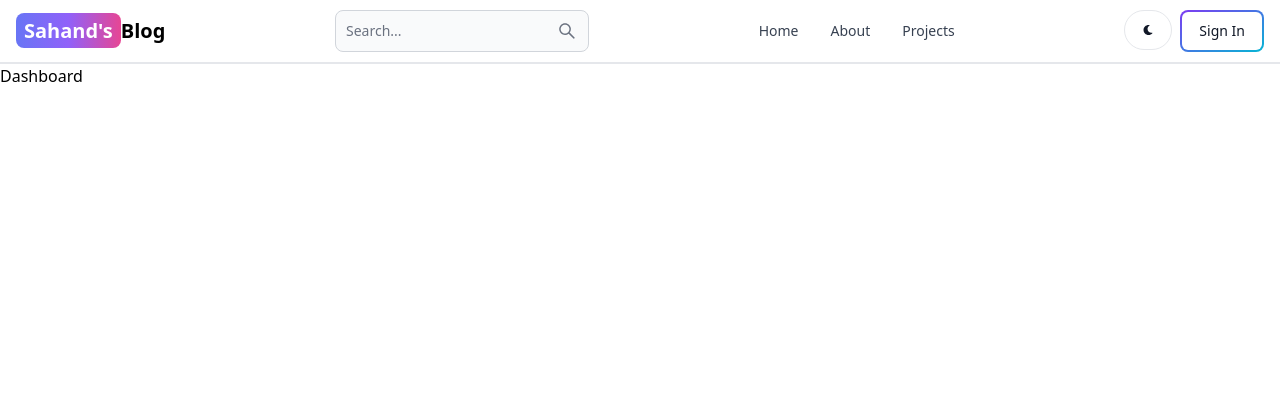
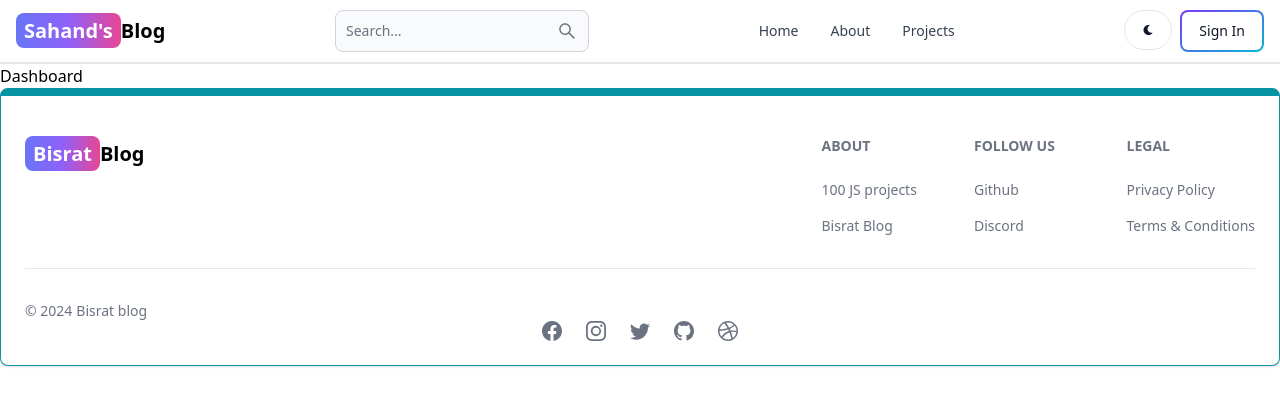
Before and after one commit to Hellobisrat/MernBlogtailwind, a React (Vite) app in the folder client/: page /dashboard in a window 1280 px wide. Shown: the top 406 px of the page. Built offline with nearby package versions, Linux system fonts and the light colour scheme.

Commit message:
create and add the footer component

```diff
--- a/client/src/App.jsx
+++ b/client/src/App.jsx
@@ -7,6 +7,7 @@
 import Projects from './pages/Projects';
 import Dashboard from './pages/Dashboard';
 import Header from './components/Header';
+import Footer from './components/Footer';
 
 
 function App() {
@@ -23,6 +24,7 @@
       <Route path='/project' element={<Projects/>}/>
       <Route path='/dashboard' element={<Dashboard/>}/>
     </Routes>
+    <Footer/>
     </BrowserRouter>
 
   )
--- /dev/null
+++ b/client/src/components/Footer.jsx
@@ -0,0 +1,97 @@
+
+import {Footer} from 'flowbite-react'
+import {Link} from 'react-router-dom'
+import {BsFacebook,BsTwitter,BsInstagram,BsDribbble,bsGithub, BsGithub} from 'react-icons/bs'
+export default function FooterCom() {
+  return (
+    <Footer
+    container className='border border-t-8
+    border-teal-500'>
+    <div className='w-full max-w-7xl mx-auto'>
+      <div className='grid w-full justify-between sm:flex md:grid-cols-1'>
+        <div className='mt-5'>
+        <Link to='/' className='self-center
+       whitespace-nowrap text-lg sm:text-xl
+       font-semibold dark:text-white'>
+        <span className='px-2 py-1
+        bg-gradient-to-r
+        from-indigo-500 via-purple-500 to-pink-500
+        rounded-lg text-white'>Bisrat</span>
+        Blog
+      </Link>
+        </div>
+        <div className='grid grid-cols-2
+        gap-8 mt-4 sm:grid-cols-3 sm:gap-6'
+        >
+          <div>
+          <Footer.Title title='About'/>
+          <Footer.LinkGroup col>
+            <Footer.Link
+            href='https://www.100jsporojects.com'
+            target='_blank'
+            rel='noopener noreferrer'>
+              100 JS projects
+
+            </Footer.Link>
+            <Footer.Link
+            href='/about'
+            target='_blank'
+            rel='noopener noreferrer'>
+              Bisrat Blog
+
+            </Footer.Link>
+          </Footer.LinkGroup>
+
+          </div>
+          <div>
+          <Footer.Title title='Follow us'/>
+          <Footer.LinkGroup col>
+            <Footer.Link
+            href='https://github.com/Hellobisrat'
+            target='_blank'
+            rel='noopener noreferrer'>
+            Github
+
+            </Footer.Link>
+            <Footer.Link
+            href='#'
+             >
+              Discord
+            </Footer.Link>
+          </Footer.LinkGroup>
+
+          </div>
+          <div>
+          <Footer.Title title='Legal'/>
+          <Footer.LinkGroup col>
+            <Footer.Link
+            href='#'>
+            Privacy Policy
+
+            </Footer.Link>
+            <Footer.Link
+            href='#'
+             >
+              Terms &amp; Conditions
+            </Footer.Link>
+          </Footer.LinkGroup>
+
+          </div>
+        </div>
+      </div>
+      <Footer.Divider/>
+      <div className='w-full sm:flex sm:items-center sm:justify-between'>
+        <Footer.Copyright  href='#' by='Bisrat blog'
+        year={new Date().getFullYear()}/>
+      </div>
+      <div className='flex gap-6 sm:mt-0 mt-4 sm:justify-center'>
+        <Footer.Icon href='#' icon={BsFacebook}/>
+        <Footer.Icon href='#' icon={BsInstagram}/>
+        <Footer.Icon href='#' icon={BsTwitter}/>
+        <Footer.Icon href='https://github.com/Hellobisrat' icon={BsGithub}/>
+        <Footer.Icon href='#' icon={BsDribbble}/>
+      </div>
+    </div>
+    </Footer>
+  )
+}
```
